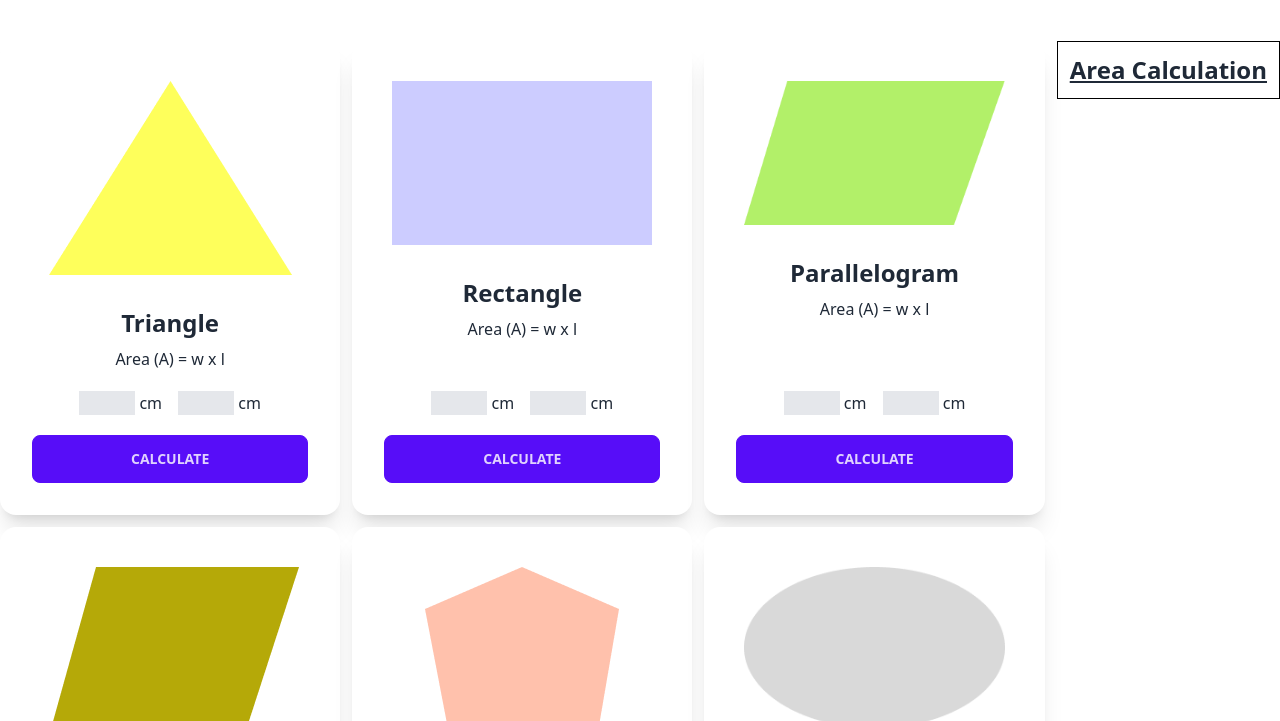
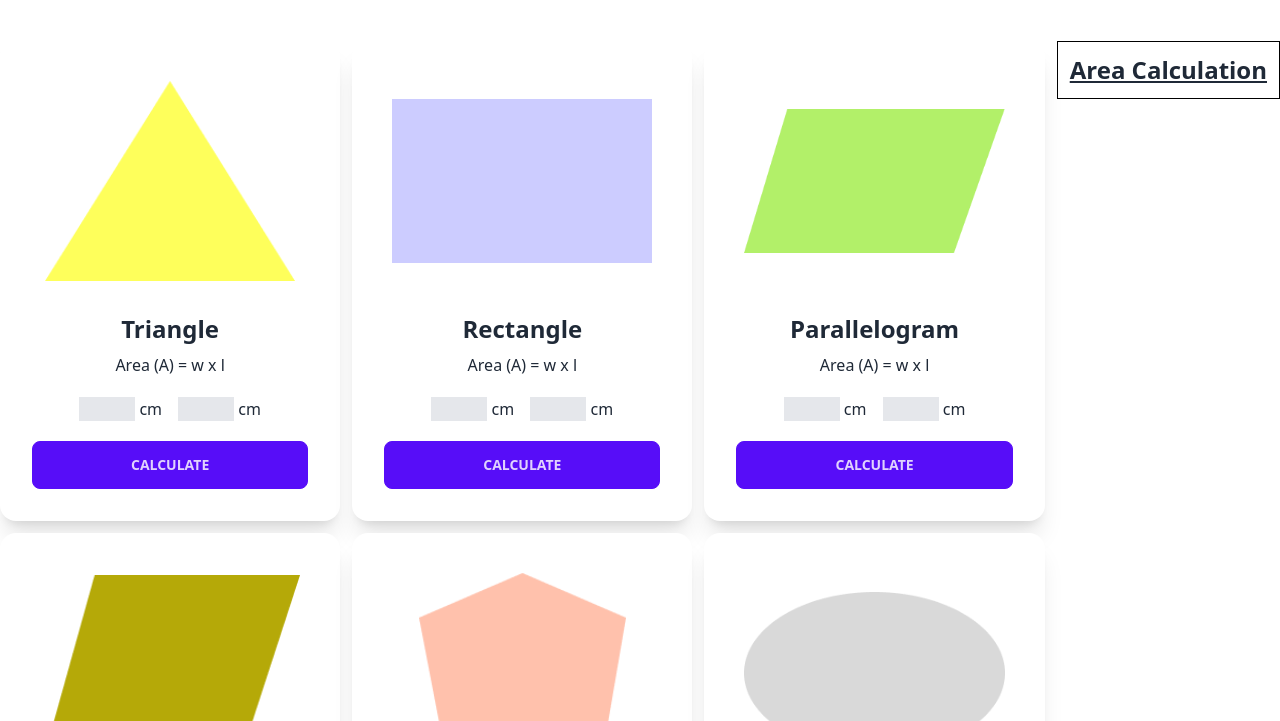
Before and after one commit to devalienbrain/geometry-genius, a plain HTML site: page index.html in a window 1280 px wide. Shown: the part 79-800 px from the top of the page. Drawn offline with nearby package versions, Linux system fonts and the light colour scheme.

Commit message:
images handled

```diff
--- a/index.html
+++ b/index.html
@@ -7,6 +7,13 @@
   <title>Geometry genius</title>
   <link href="https://cdn.jsdelivr.net/npm/daisyui@3.5.1/dist/full.css" rel="stylesheet" type="text/css" />
   <script src="https://cdn.tailwindcss.com"></script>
+  <style>
+    .box-img {
+      width: 100%;
+      height: 200px;
+      object-fit: contain;
+    }
+  </style>
 </head>
 
 <body>
@@ -23,7 +30,7 @@
           <!-- 1st card: Triangle -->
           <div class="card bg-base-100 shadow-xl">
             <figure class="px-10 pt-10">
-              <img src="/images/triangle.png" alt="" class="bg-cover" />
+              <img src="./images/triangle.png" alt="" class="box-img" />
             </figure>
             <div class="card-body items-center text-center">
               <h2 class="card-title text-2xl font-bold">Triangle</h2>
@@ -42,7 +49,7 @@
           <!-- 2nd card: Rectangle -->
           <div class="card bg-base-100 shadow-xl">
             <figure class="px-10 pt-10">
-              <img src="/images/rectangle.png" alt="" class="bg-cover" />
+              <img src="./images/rectangle.png" alt="" class="box-img" />
             </figure>
             <div class="card-body items-center text-center">
               <h2 class="card-title text-2xl font-bold">Rectangle</h2>
@@ -61,7 +68,7 @@
           <!-- 3rd card: Parallelogram -->
           <div class="card bg-base-100 shadow-xl">
             <figure class="px-10 pt-10">
-              <img src="/images/parallelogram.png" alt="" class="bg-cover" />
+              <img src="./images/parallelogram.png" alt="" class="box-img" />
             </figure>
             <div class="card-body items-center text-center">
               <h2 class="card-title text-2xl font-bold">Parallelogram</h2>
@@ -80,7 +87,7 @@
           <!-- 4th card: Rhombus -->
           <div class="card bg-base-100 shadow-xl">
             <figure class="px-10 pt-10">
-              <img src="/images/rhombus.png" alt="" class="" />
+              <img src="./images/rhombus.png" alt="" class="box-img" />
             </figure>
             <div class="card-body items-center text-center">
               <h2 class="card-title text-2xl font-bold">Rhombus</h2>
@@ -99,7 +106,7 @@
           <!-- 5th card: Pentagon -->
           <div class="card bg-base-100 shadow-xl">
             <figure class="px-10 pt-10">
-              <img src="/images/pentagon.png" alt="" class="" />
+              <img src="./images/pentagon.png" alt="" class="box-img" />
             </figure>
             <div class="card-body items-center text-center">
               <h2 class="card-title text-2xl font-bold">Pentagon</h2>
@@ -118,7 +125,7 @@
           <!-- 6th card: Ellipse -->
           <div class="card bg-base-100 shadow-xl">
             <figure class="px-10 pt-10">
-              <img src="/images/ellipse.png" alt="" class="" />
+              <img src="./images/ellipse.png" alt="" class="box-img" />
             </figure>
             <div class="card-body items-center text-center">
               <h2 class="card-title text-2xl font-bold">Ellipse</h2>
```
